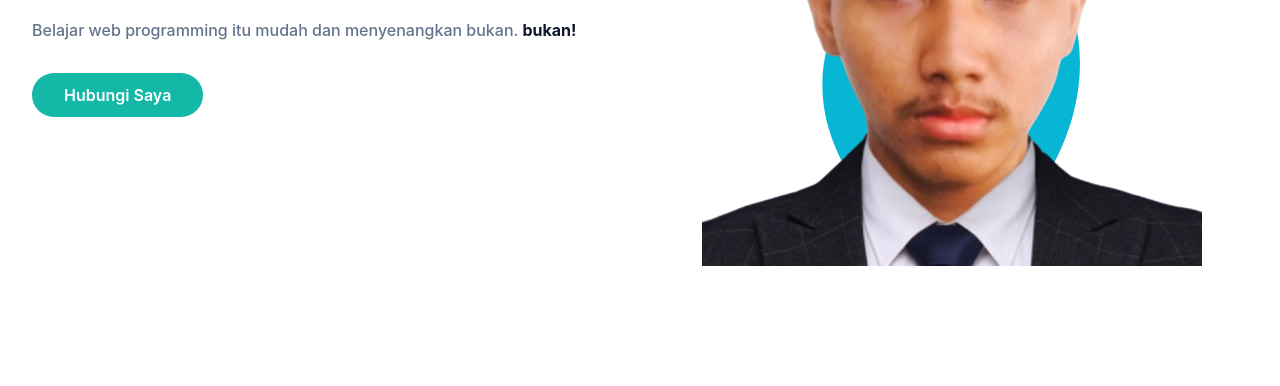
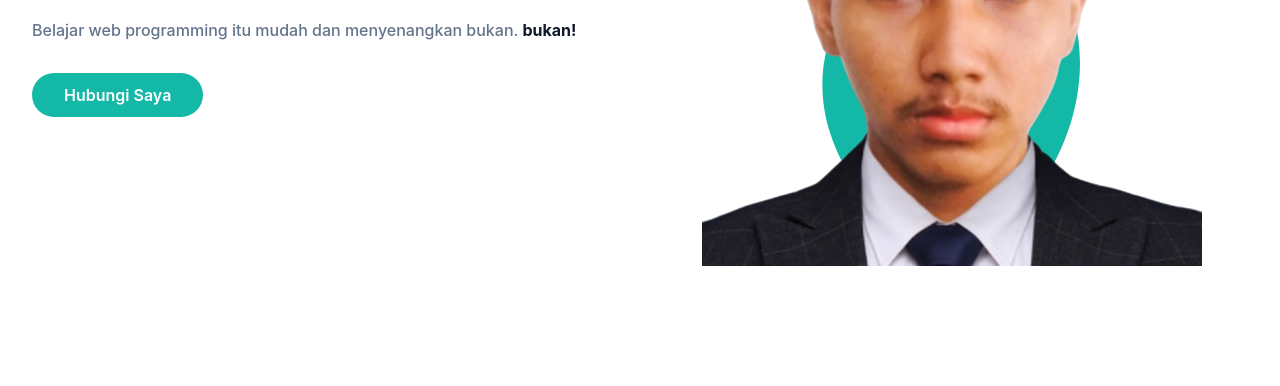
Before and after one commit to MuhamadIksan123/portfolio-tailwind-css, a website: page index.html in a window 1280 px wide. Shown: the part 414-800 px from the top of the page. Drawn offline with Linux system fonts and the light colour scheme.

```diff
--- a/index.html
+++ b/index.html
@@ -85,7 +85,7 @@
                         <img src="dist/img/iksan.png" alt="Muhamad Iksan" class="max-w-full mx-auto">
                         <span class="absolute -bottom-24 -z-10 left-1/2 -translate-x-1/2 md:-scale-125 md:-bottom-0">
                             <svg width="400" height="400" viewBox="0 0 200 200" xmlns="http://www.w3.org/2000/svg">
-                            <path fill="#06b6d4" d="M45.5,-20.3C51,2.2,42,23.9,25.6,36C9.1,48.2,-14.9,50.8,-29.8,40.2C-44.6,29.6,-50.4,5.7,-43.9,-18.2C-37.4,-42,-18.7,-65.8,0.6,-66C20,-66.2,39.9,-42.8,45.5,-20.3Z" transform="translate(100 100) scale(1.1)" />
+                            <path fill="#14b8a6" d="M45.5,-20.3C51,2.2,42,23.9,25.6,36C9.1,48.2,-14.9,50.8,-29.8,40.2C-44.6,29.6,-50.4,5.7,-43.9,-18.2C-37.4,-42,-18.7,-65.8,0.6,-66C20,-66.2,39.9,-42.8,45.5,-20.3Z" transform="translate(100 100) scale(1.1)" />
                             </svg>
                         </span>
                     </div>
```
